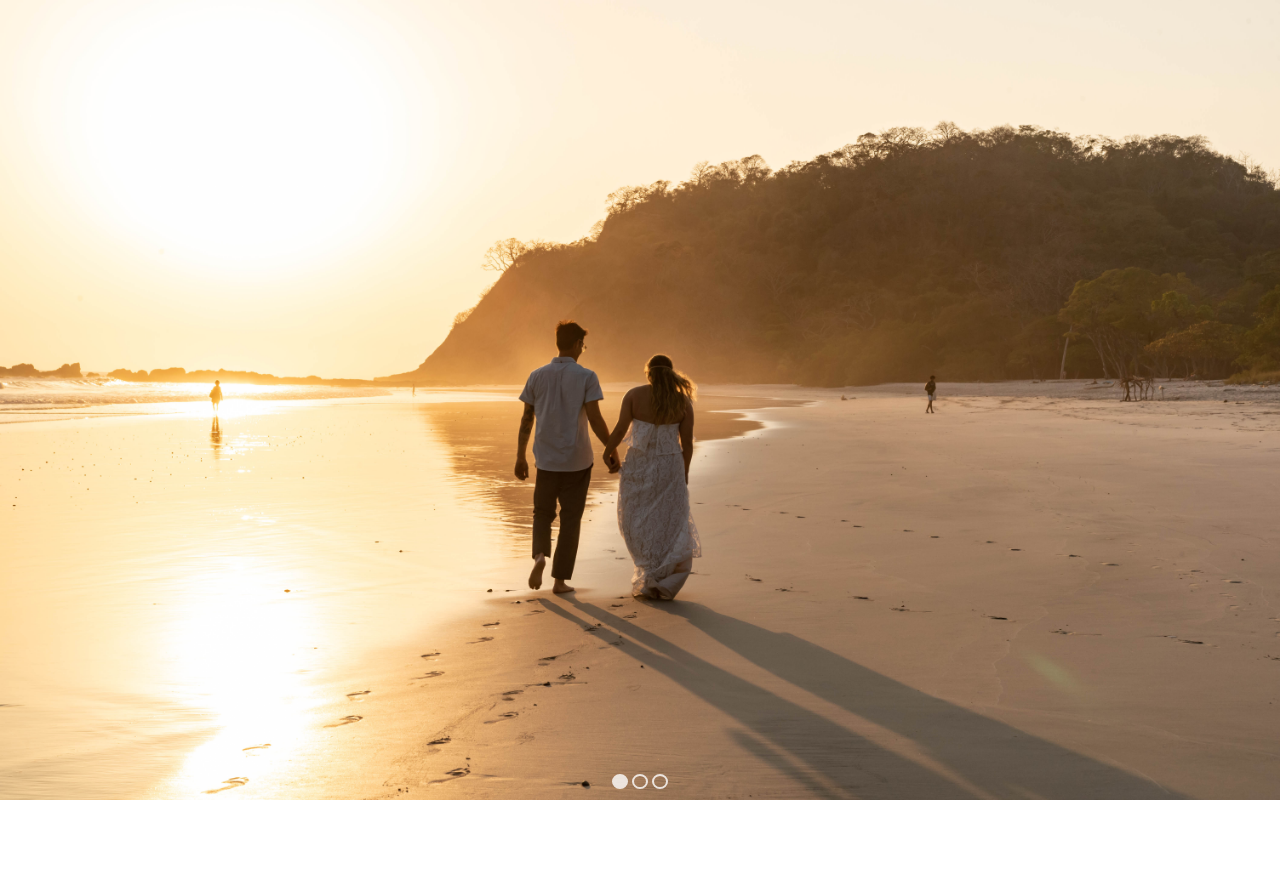
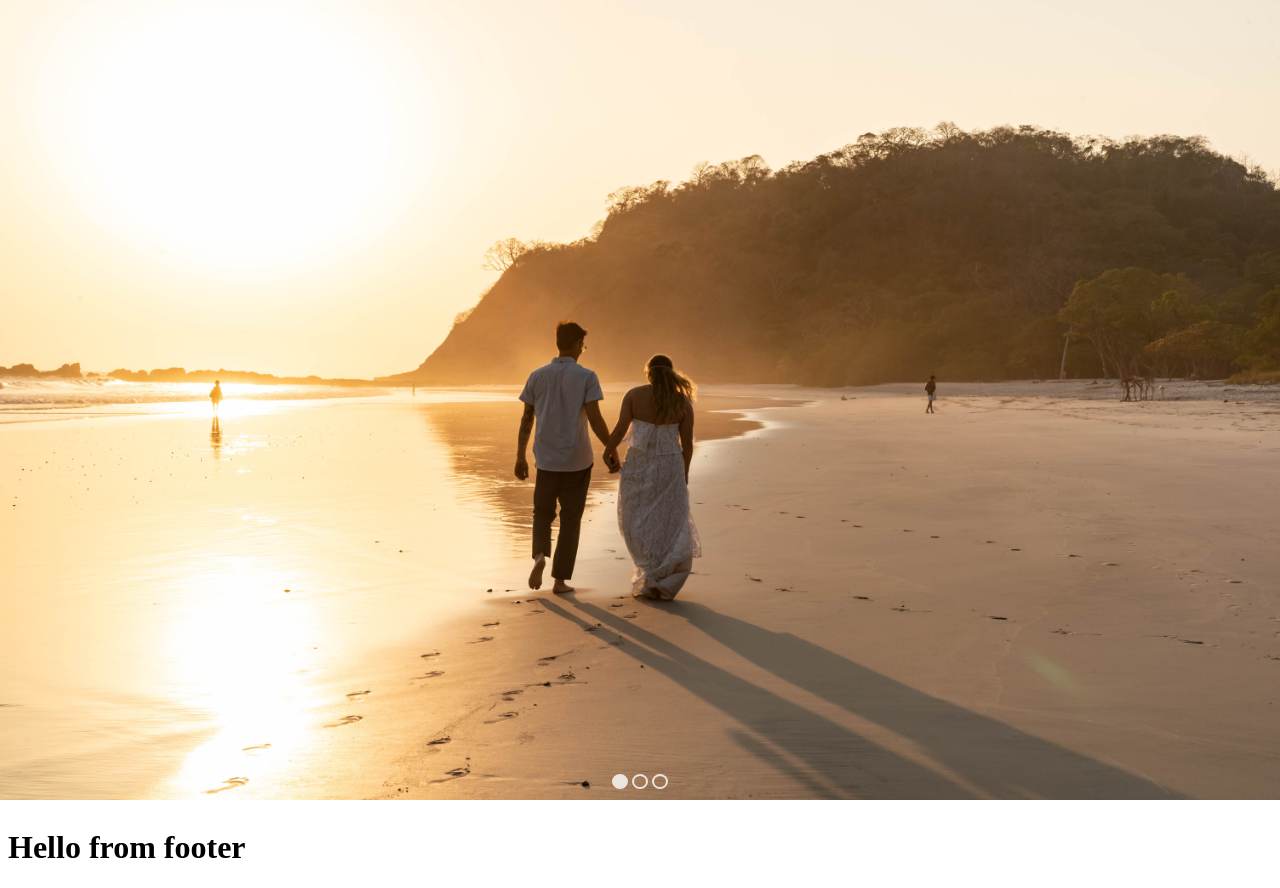
Before and after one commit to Alexis-j/Andrey-Navas, a React (Vite) app: page / in a window 1280 px wide. Before the commit the page ends 800 px from the top, so only its background shows below. Built offline with nearby package versions, Linux system fonts and the light colour scheme.

Commit message:
ajustar el carrusel

```diff
--- a/src/App.jsx
+++ b/src/App.jsx
@@ -1,10 +1,12 @@
 import Header from './components/Header';
+import Footer from './components/footer';
 import './App.css'
 
 function App() {
   return (
     <>
       <Header />
+      <Footer />
     </>
   )
 }
--- a/src/components/Header.jsx
+++ b/src/components/Header.jsx
@@ -18,7 +18,7 @@ export default function Header() {
       setCurrentImageIndex((prevIndex) =>
         prevIndex === images.length - 1 ? 0 : prevIndex + 1
       );
-    }, 10000);
+    }, 8000);
 
     return () => clearInterval(interval);
   }, [images.length]);
@@ -33,7 +33,7 @@ export default function Header() {
             backgroundImage: `url(${image})`,
             opacity: index === currentImageIndex ? 1 : 0,
           }}
-        />
+          />
       ))}
       <div className="botones-container">
         <button className={`boton-carusel ${currentImageIndex === 0 ? 'active' : ''}`} onClick={() => changeImage(0)}></button>
--- /dev/null
+++ b/src/components/footer.jsx
@@ -0,0 +1,7 @@
+export default function Footer() {
+  return(
+    <>
+    <h1>Hello from footer</h1>
+    </>
+  );
+}
--- a/src/styles/header.css
+++ b/src/styles/header.css
@@ -1,13 +1,6 @@
-
-
 .header-container {
   width: 100%;
   height: 100vh;
-  position: absolute;
-  top: 0;
-  right: 0;
-  left: 0;
-  bottom: 0;
 }
 
 /* Estilos para el contenedor de imagen */
@@ -15,6 +8,10 @@
   width: 100%;
   height: 100%;
   position: absolute;
+  top: 0;
+  left: 0;
+  right: 0;
+  bottom: 0;
   background-position: center center;
   background-size: cover;
   object-fit: cover;
```
